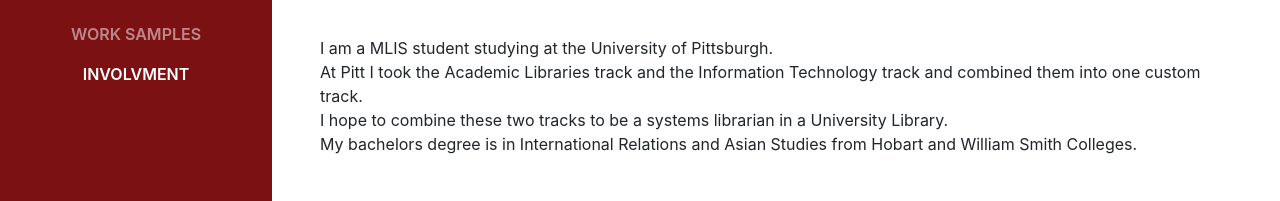
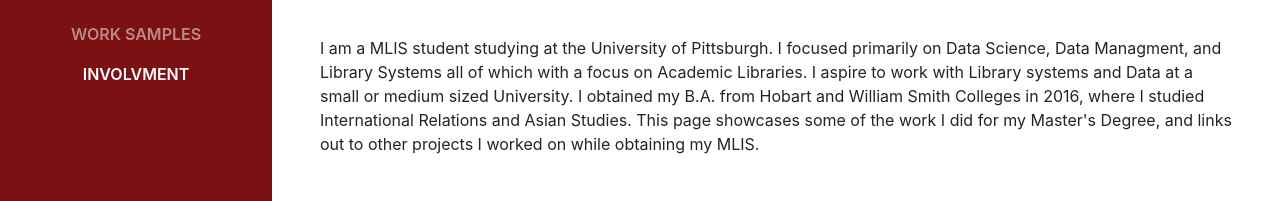
Before and after one commit to AlexSanford13/Portfolio, a website with bundled scripts: page index.html in a window 1280 px wide. Shown: the part 332-533 px from the top of the page. Built offline with nearby package versions, Linux system fonts and the light colour scheme; a web font is replaced by a local one.

Commit message:
Updated description and page titles

```diff
--- a/index.html
+++ b/index.html
@@ -68,10 +68,9 @@
           <div class="subheading mb-5">316 Meyran Ave. · Pittsburgh, PA 15213 · (423) 903-3061 ·
             <a href="mailto:alexanderleesanford@outlook.com">alexanderleesanford@outlook.com</a>
           </div>
-          <p class="mb-5">I am a MLIS student studying at the University of Pittsburgh.<br />
-                          At Pitt I took the Academic Libraries track and the Information Technology track and combined them into one custom track.<br />
-                          I hope to combine these two tracks to be a systems librarian in a University Library.<br />
-                          My bachelors degree is in International Relations and Asian Studies from Hobart and William Smith Colleges.</p>
+          <p class="mb-5">I am a MLIS student studying at the University of Pittsburgh. I focused primarily on Data Science, Data Managment, and Library Systems all of which with a focus on Academic Libraries.
+            I aspire to work with Library systems and Data at a small or medium sized University. I obtained my B.A. from Hobart and William Smith Colleges in 2016, where I studied International Relations and Asian Studies.
+            This page showcases some of the work I did for my Master's Degree, and links out to other projects I worked on while obtaining my MLIS.
           <ul class="list-inline list-social-icons mb-0">
             <li class="list-inline-item">
               <a href="https://www.linkedin.com/in/alexandersanford/">
@@ -87,7 +86,7 @@
                   <i class="fa fa-circle fa-stack-2x"></i>
                   <i class="fa fa-github fa-stack-1x fa-inverse"></i>
                 </span>
-              </a>
+              </ate
             </li>
             <li class="list-inline-item">
               <a href="https://www.facebook.com/AlexanderLeeSanford">
@@ -283,7 +282,7 @@
       </li>
     </ul>
 <br />
-		  <div class="subheading mb-3">Programming Languages and Web Development</div>
+		  <div class="subheading mb-3">Programming and Web Development</div>
           <ul class="list-inline list-icons">
             <li class="list-inline-item">
               <i class="devicons devicons-python"></i>
```
